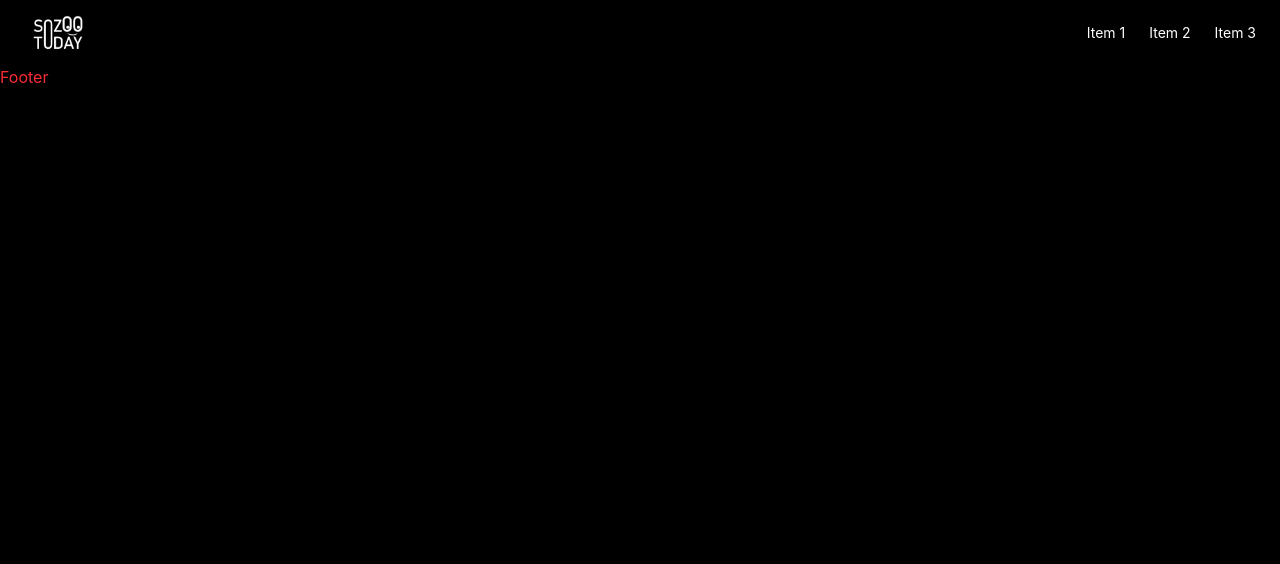
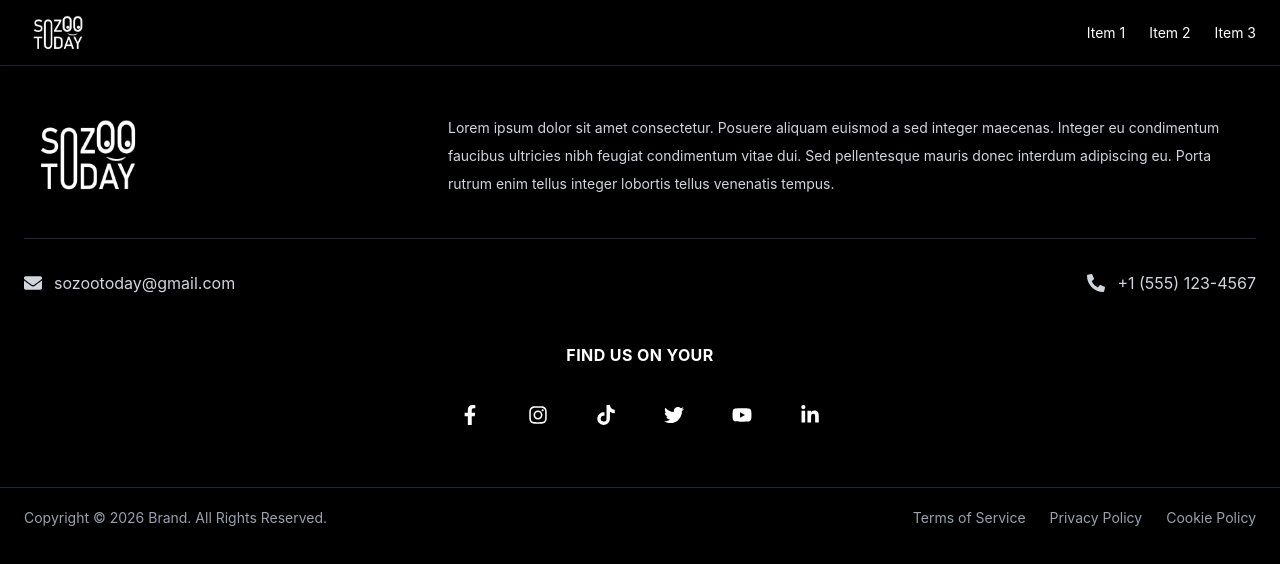
Before and after one commit to CoderTahmid/Sozoo-Today-Website, a React (Vite) app: page / in a window 1280 px wide. Shown: the top 564 px of the page. Built offline with nearby package versions, Linux system fonts and the light colour scheme.

Commit message:
Footer done

```diff
--- a/src/components/Footer.jsx
+++ b/src/components/Footer.jsx
@@ -1,9 +1,89 @@
+import logo from "../assets/Sozoo_Today_Logo.png";
+
+import {FaFacebookF, FaInstagram, FaTiktok, FaTwitter, FaYoutube, FaLinkedinIn, FaEnvelope, FaPhoneAlt} from "react-icons/fa";
+
 const Footer = () => {
-    return (
-        <div className="text-red-500">
-            Footer
-        </div>
-    );
+	return (
+		<footer className="bg-black text-white border-t border-gray-800">
+			<div className="max-w-7xl mx-auto px-6 py-12">
+				{/* Top Section */}
+				<div className="grid lg:grid-cols-3 gap-10">
+					{/* Logo */}
+					<div className="flex justify-center lg:justify-start">
+						<img src={logo} alt="Sozoo Today" className="w-32 h-auto" />
+					</div>
+
+					{/* Description */}
+					<div className="lg:col-span-2 text-gray-300 text-sm leading-7 text-center lg:text-left">Lorem ipsum dolor sit amet consectetur. Posuere aliquam euismod a sed integer maecenas. Integer eu condimentum faucibus ultricies nibh feugiat condimentum vitae dui. Sed pellentesque mauris donec interdum adipiscing eu. Porta rutrum enim tellus integer lobortis tellus venenatis tempus.</div>
+				</div>
+
+				{/* Contact */}
+				<div className="mt-10 flex flex-col md:flex-row justify-center md:justify-between items-center gap-6 border-t border-gray-800 pt-8">
+					<div className="flex items-center gap-3 text-gray-300">
+						<FaEnvelope className="text-lg" />
+						<span>sozootoday@gmail.com</span>
+					</div>
+
+					<div className="flex items-center gap-3 text-gray-300">
+						<FaPhoneAlt className="text-lg" />
+						<span>+1 (555) 123-4567</span>
+					</div>
+				</div>
+
+				{/* Social */}
+				<div className="mt-12 text-center">
+					<h3 className="font-bold tracking-wide uppercase mb-6">Find Us On Your</h3>
+
+					<div className="flex justify-center gap-5 flex-wrap">
+						<a href="#" className="w-12 h-12 rounded-full bg-zinc-800 hover:bg-white hover:text-black duration-300 flex items-center justify-center text-xl">
+							<FaFacebookF />
+						</a>
+
+						<a href="#" className="w-12 h-12 rounded-full bg-zinc-800 hover:bg-white hover:text-black duration-300 flex items-center justify-center text-xl">
+							<FaInstagram />
+						</a>
+
+						<a href="#" className="w-12 h-12 rounded-full bg-zinc-800 hover:bg-white hover:text-black duration-300 flex items-center justify-center text-xl">
+							<FaTiktok />
+						</a>
+
+						<a href="#" className="w-12 h-12 rounded-full bg-zinc-800 hover:bg-white hover:text-black duration-300 flex items-center justify-center text-xl">
+							<FaTwitter />
+						</a>
+
+						<a href="#" className="w-12 h-12 rounded-full bg-zinc-800 hover:bg-white hover:text-black duration-300 flex items-center justify-center text-xl">
+							<FaYoutube />
+						</a>
+
+						<a href="#" className="w-12 h-12 rounded-full bg-zinc-800 hover:bg-white hover:text-black duration-300 flex items-center justify-center text-xl">
+							<FaLinkedinIn />
+						</a>
+					</div>
+				</div>
+			</div>
+
+			{/* Bottom Bar */}
+			<div className="border-t border-gray-800">
+				<div className="max-w-7xl mx-auto px-6 py-5 flex flex-col md:flex-row justify-between items-center gap-4 text-sm text-gray-400">
+					<p>Copyright © 2026 Brand. All Rights Reserved.</p>
+
+					<div className="flex flex-wrap justify-center gap-6">
+						<a href="#" className="hover:text-white transition">
+							Terms of Service
+						</a>
+
+						<a href="#" className="hover:text-white transition">
+							Privacy Policy
+						</a>
+
+						<a href="#" className="hover:text-white transition">
+							Cookie Policy
+						</a>
+					</div>
+				</div>
+			</div>
+		</footer>
+	);
 };
 
 export default Footer;
--- a/src/components/Navbar.jsx
+++ b/src/components/Navbar.jsx
@@ -5,13 +5,13 @@ const Navbar = () => {
 		<div className="navbar bg-base-100 shadow-sm text-white justify-between ">
 			<div className="navbar-start">
 				<div className="dropdown">
-					<div tabIndex={0} role="button" className="btn btn-ghost lg:hidden">
+					<div tabIndex={0} role="button" className="btn btn-ghost lg:hidden text-white">
 						<svg xmlns="http://www.w3.org/2000/svg" className="h-5 w-5" fill="none" viewBox="0 0 24 24" stroke="currentColor">
 							{" "}
 							<path strokeLinecap="round" strokeLinejoin="round" strokeWidth="2" d="M4 6h16M4 12h8m-8 6h16" />{" "}
 						</svg>
 					</div>
-					<ul tabIndex="-1" className="menu menu-sm dropdown-content bg-base-100 rounded-box z-1 mt-3 w-52 p-2 shadow">
+					<ul tabIndex="-1" className="menu menu-sm dropdown-content rounded-box z-1 mt-3 w-52 p-2 shadow bg-gray-400">
 						<li>
 							<a>Item 1</a>
 						</li>
@@ -23,7 +23,6 @@ const Navbar = () => {
 						</li>
 					</ul>
 				</div>
-				{/* <a className="btn btn-ghost text-xl">daisyUI</a> */}
 				<a href="/" className="btn btn-ghost">
 					<img src={logo} alt="Sozoo Today" className="h-10 w-auto" />
 				</a>
```
